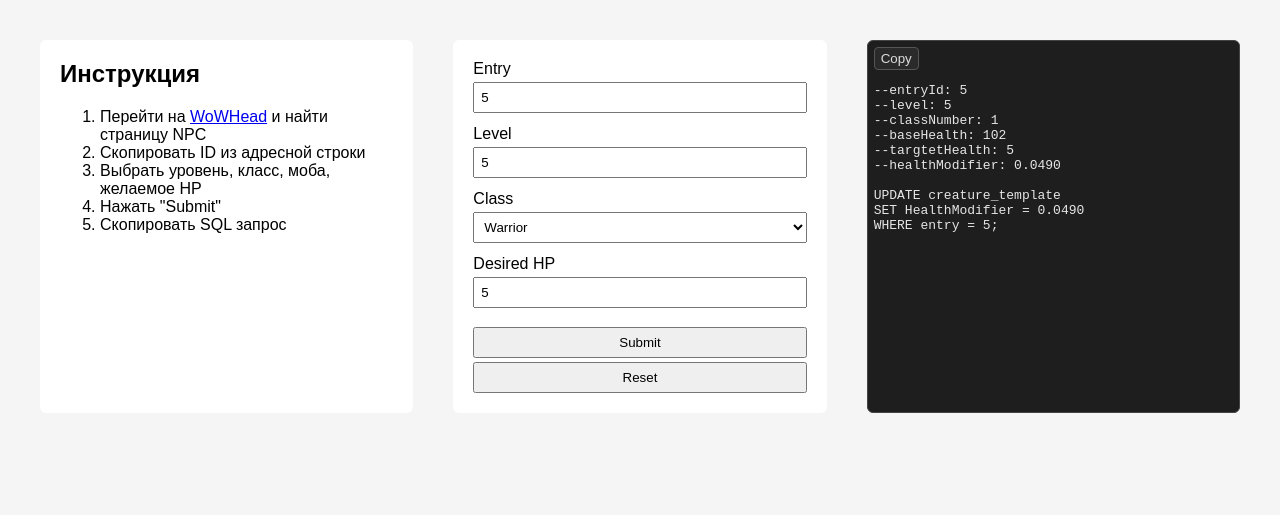
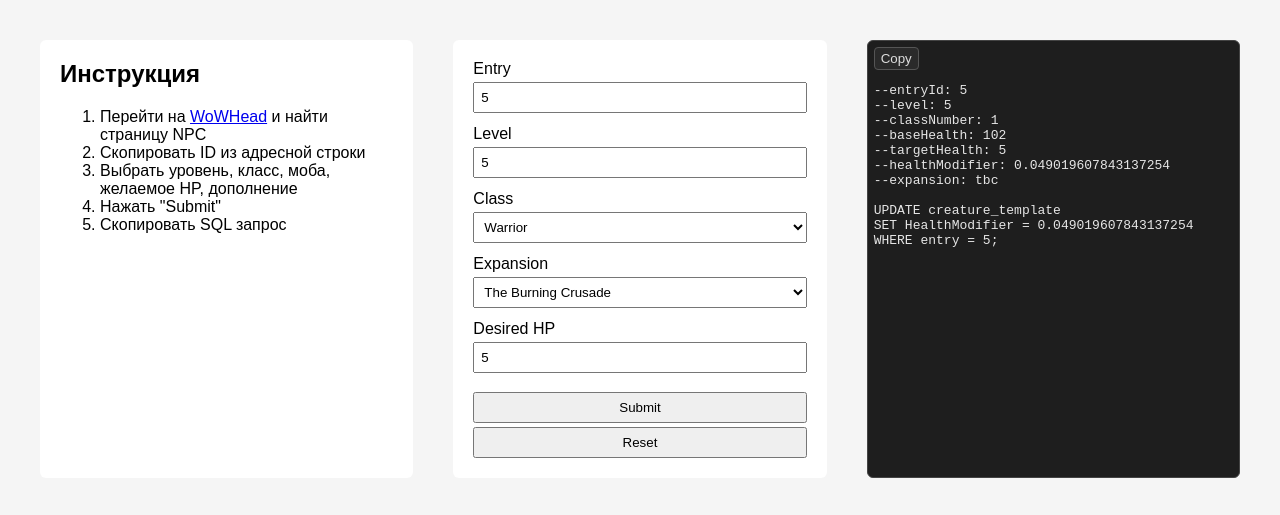
Before and after one commit to fey/wow-npc-modifier, a website built with Vite: page index.html in a window 1280 px wide. Both pictures are taken after typing "5", "5", "5" into the empty fields and a click on the input "Submit". Built offline with nearby package versions, Linux system fonts and the light colour scheme.

Commit message:
add support expansions

```diff
--- a/index.html
+++ b/index.html
@@ -15,7 +15,7 @@
       <ol>
         <li>Перейти на <a href="https://www.wowhead.com/" target="_blank">WoWHead</a> и найти страницу NPC</li>
         <li>Скопировать ID из адресной строки</li>
-        <li>Выбрать уровень, класс, моба, желаемое HP</li>
+        <li>Выбрать уровень, класс, моба, желаемое HP, дополнение</li>
         <li>Нажать "Submit"</li>
         <li>Скопировать SQL запрос</li>
       </ol>
@@ -41,6 +41,13 @@
         </select>
       </label>
       <label>
+        Expansion
+        <select required name="expansion" id="expansion">
+          <option value="vanilla">Vanilla</option>
+          <option value="tbc" selected>The Burning Crusade</option>
+        </select>
+      </label>
+      <label>
         Desired HP
         <input type="number" name="targetHealth">
       </label>
--- a/src/main.js
+++ b/src/main.js
@@ -2,6 +2,11 @@
 
 import './style.css'
 import creatureClasslevelstatsData from '../creature_classlevelstats.json'
+
+const expansionsEnum = {
+  vanilla: 'vanilla',
+  tbc: 'tbc',
+};
 
 /** @type {HTMLFormElement} form */
 // @ts-ignore
@@ -15,16 +20,18 @@ const buildUpdateCreatureTemplateQuery = (
   level,
   classNumber,
   baseHealth,
-  targtetHealth,
-  healthModifier
+  targetHealth,
+  healthModifier,
+  expansion,
 ) => {
   const comments = Object.entries({
     entryId,
     level,
     classNumber,
     baseHealth,
-    targtetHealth,
+    targetHealth,
     healthModifier,
+    expansion
   })
     .map(([key, value]) => `--${key}: ${value}`)
 
@@ -34,24 +41,30 @@ const buildUpdateCreatureTemplateQuery = (
 const findBaseHealth = (
   /** @type Array */ rows,
   /** @type Number */ level,
-  /** @type Number */ creatureClassNumber
+  /** @type Number */ creatureClassNumber,
+  expansion,
 ) => {
   const creatureStat = rows.find(row => {
     return row.level === level && row.class === creatureClassNumber
   });
 
-  if (creatureStat) {
-    // console.log(creatureStat)
+  if (!creatureStat) {
+    const serializedParams = JSON.stringify({ level, class: creatureClassNumber })
+    throw Error(`'Cannont find in creature stats with params: ${serializedParams}'`)
+  }
+
+  if (expansion === expansionsEnum.vanilla) {
+    return creatureStat.basehp0
+  } else if (expansion === expansionsEnum.tbc) {
     return creatureStat.basehp1
   }
 
-  const serializedParams = JSON.stringify({ level, class: creatureClassNumber })
-  throw Error(`'Cannont find in creature stats with params: ${serializedParams}'`)
+  throw Error(`Invalid expansion. Given: ${expansion}`)
 }
 
 const calculateHealthModifier = (baseHealth, targetHealth) => {
   // console.log({baseHealth, targetHealth})
-  return Number(targetHealth / baseHealth).toFixed(4);
+  return targetHealth / baseHealth;
 }
 
 form.addEventListener('submit', (e) => {
@@ -63,9 +76,16 @@ form.addEventListener('submit', (e) => {
   const level = Number(formData.get('level'))
   const classNumber = Number(formData.get('classNumber'))
   const targetHealth = Number(formData.get('targetHealth'))
+  const expansion = formData.get('expansion')
 
   try {
-    const baseHealth = findBaseHealth(creatureClasslevelstatsData, level, classNumber)
+    const expansions = Object.values(expansionsEnum);
+    if (!expansions.includes(expansion)) {
+      throw Error(`Invalid expansion. Only supported: ${expansions.join(', ')}. Given: ${expansion}`)
+    }
+
+    const baseHealth = findBaseHealth(creatureClasslevelstatsData, level, classNumber, expansion)
+
     const healthModifier = calculateHealthModifier(baseHealth, targetHealth)
     sql = buildUpdateCreatureTemplateQuery(
       entryId,
@@ -73,7 +93,8 @@ form.addEventListener('submit', (e) => {
       classNumber,
       baseHealth,
       targetHealth,
-      healthModifier
+      healthModifier,
+      expansion,
     );
 
     code.innerText = sql
--- a/vite.config.js
+++ b/vite.config.js
@@ -3,6 +3,7 @@ import { viteSingleFile } from "vite-plugin-singlefile";
 
 export default defineConfig({
   plugins: [viteSingleFile()],
+  base: "/wow-creature"
   build: {
     rollupOptions: {
       output: {
```
